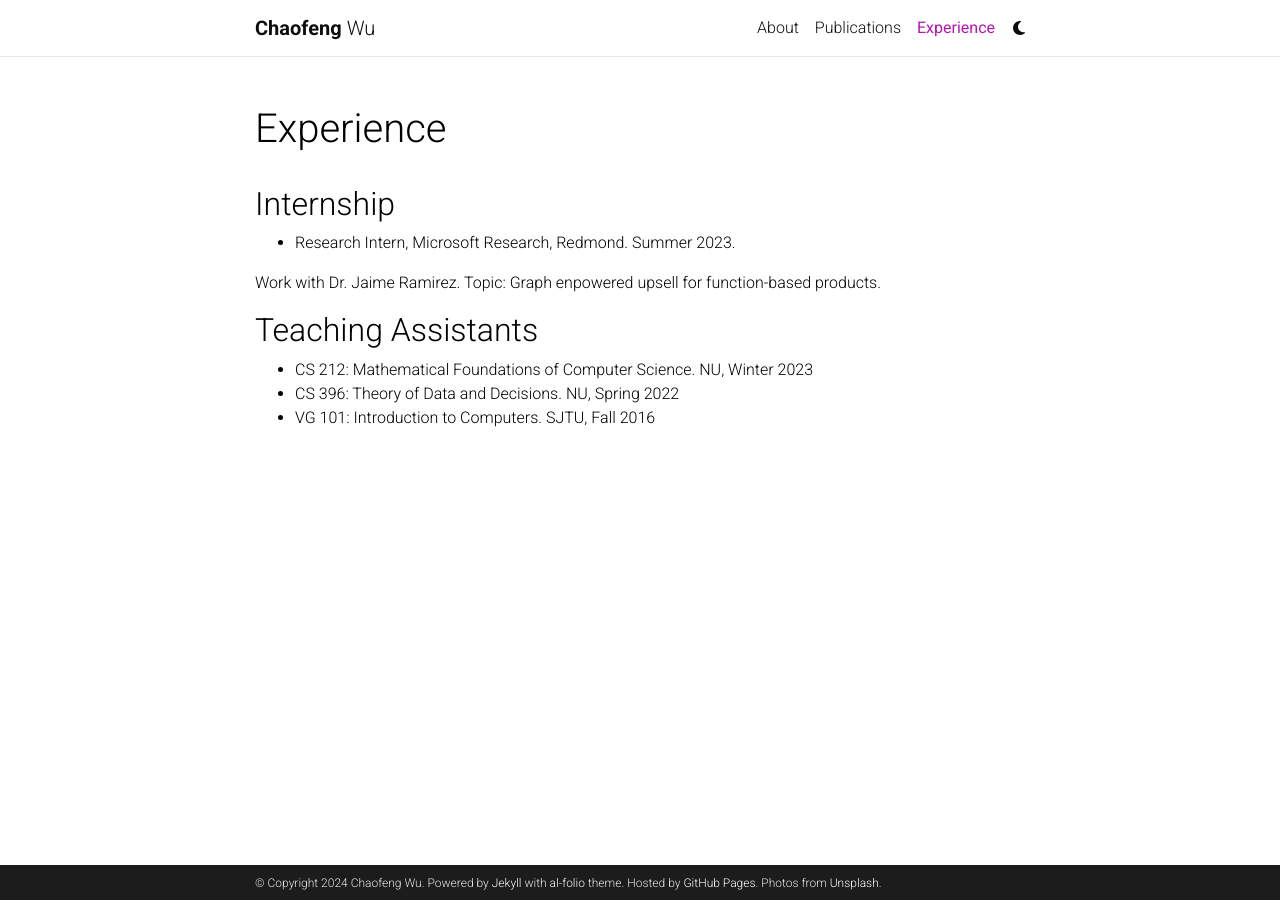
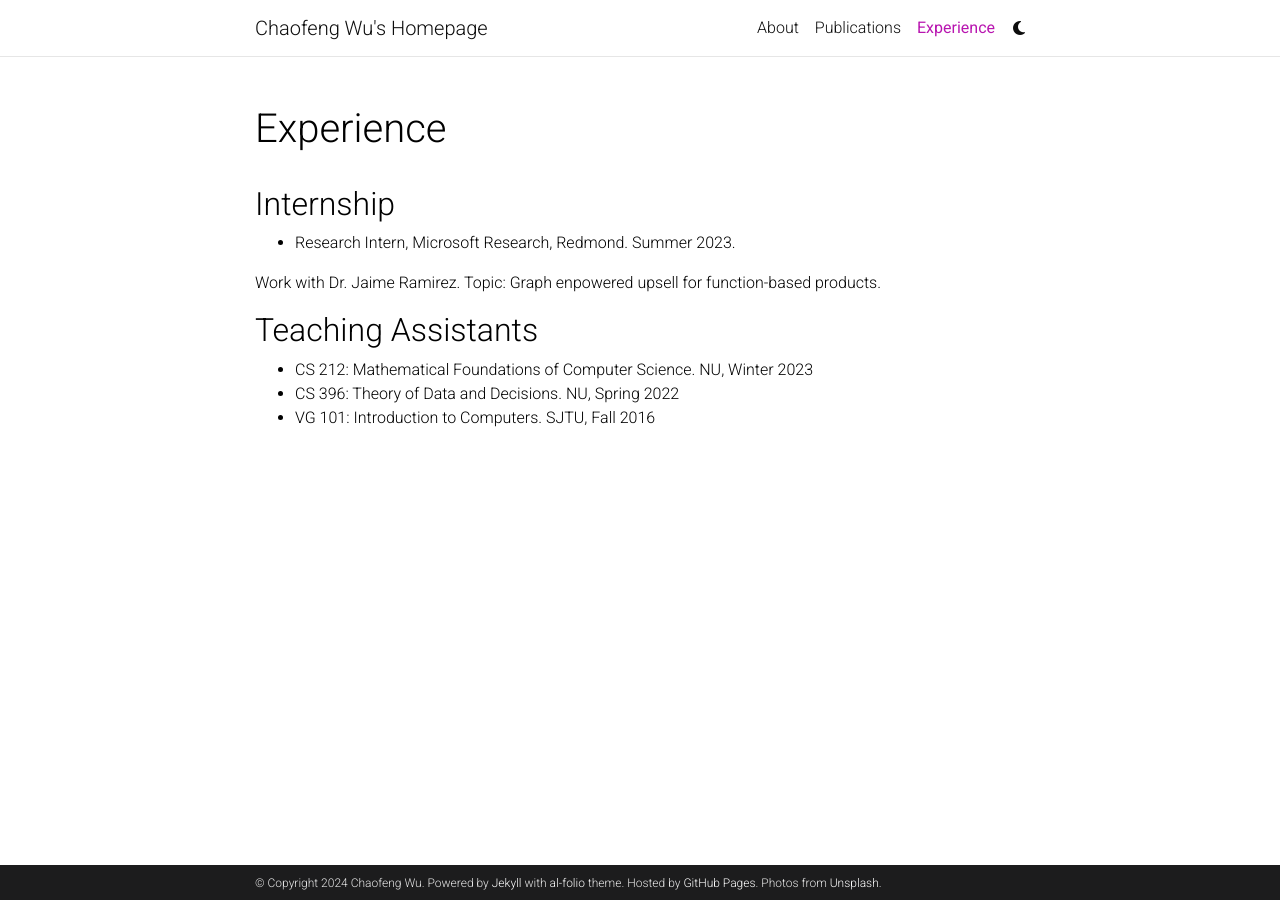
Before and after one commit to chaofengwu/old_website_2024, a Jekyll site: the page built from _pages/experience.md, in a window 1280 px wide. Built offline with Jekyll 4.4.1, drawn with Linux system fonts in a browser that asks for light colours; comment, search, counter and statistics services are not loaded; a style sheet for code colours, icons or effects is not loaded.

Commit message:
Update _config.yml

```diff
--- a/_config.yml
+++ b/_config.yml
@@ -2,7 +2,7 @@
 # Site settings
 # -----------------------------------------------------------------------------
 
-title: blank # the website title (if blank, full name will be used instead)
+title: Chaofeng Wu's Homepage # the website title (if blank, full name will be used instead)
 first_name: Chaofeng
 middle_name:
 last_name: Wu
```
